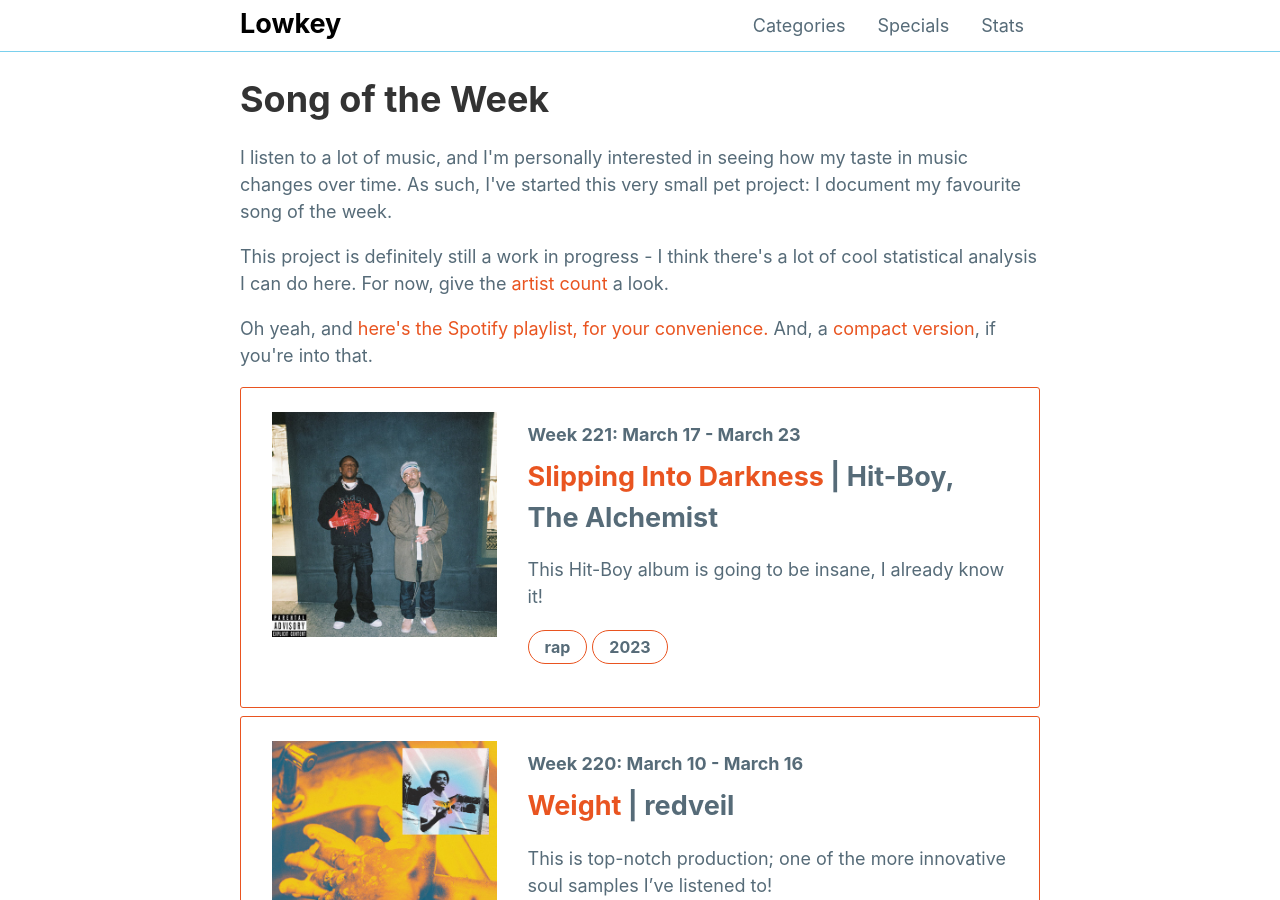
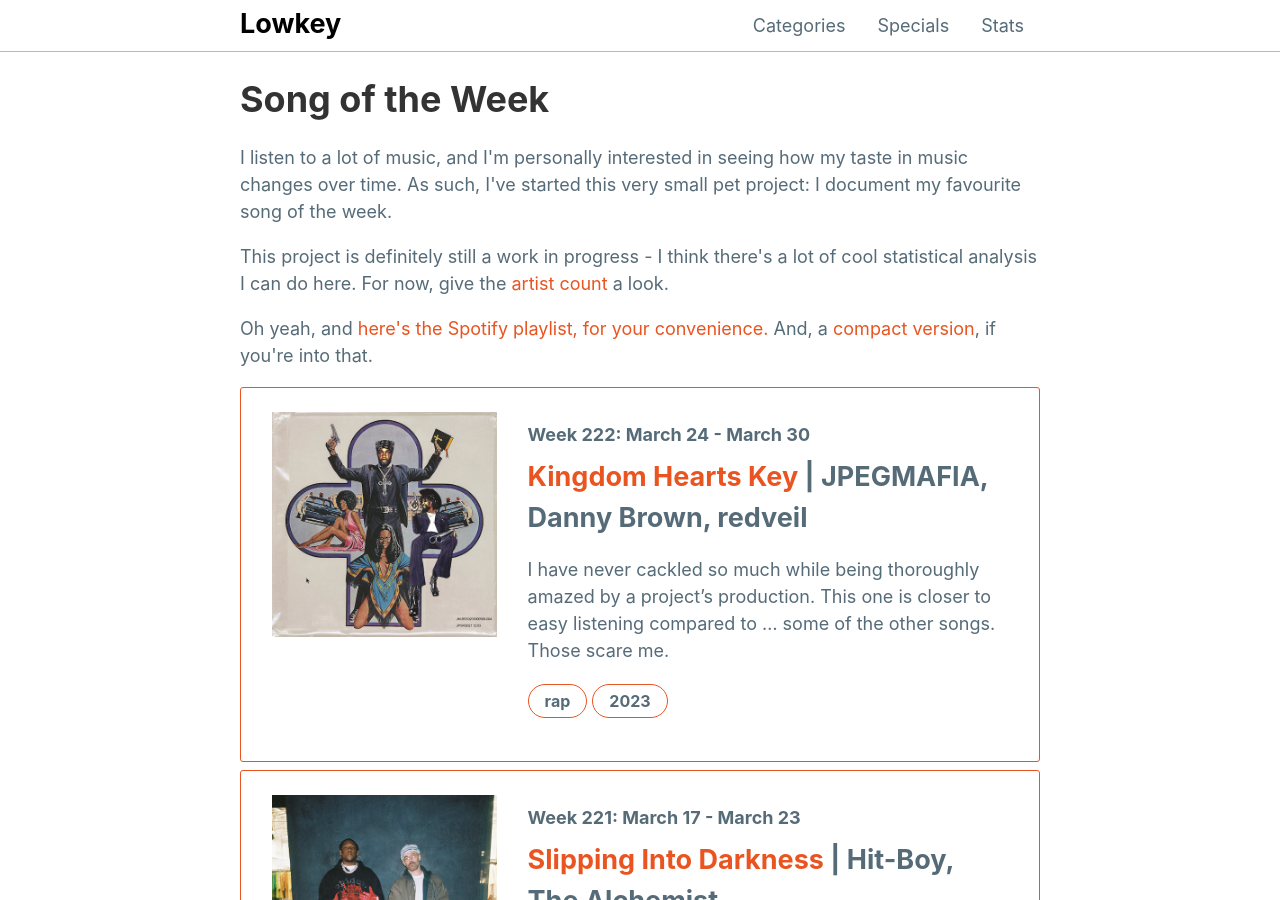
Before and after one commit to mattxwang/lowkey, a Jekyll site: the page built from stats/song-of-the-week.html, in a window 1280 px wide and 900 px high. Built offline with Jekyll 4.4.1, drawn with Linux system fonts in a browser that asks for light colours; comment, search, counter and statistics services are not loaded.

Commit message:
Scaring the ...

```diff
--- a/_data/sotw.yml
+++ b/_data/sotw.yml
@@ -2489,3 +2489,15 @@ week221:
   genre: "rap"
   year: 2023
   blurb: This Hit-Boy album is going to be insane, I already know it!
+week222:
+  week: "Week 222: March 24 - March 30"
+  title: "Kingdom Hearts Key"
+  artists:
+  - "JPEGMAFIA"
+  - "Danny Brown"
+  - "redveil"
+  album: "SCARING THE HOES"
+  album_art: "sth.jpeg"
+  genre: "rap"
+  year: 2023
+  blurb: I have never cackled so much while being thoroughly amazed by a project's production. This one is closer to easy listening compared to ... some of the other songs. Those scare me.
```
Also changed, not shown: img/albums/sth.jpeg (added).
